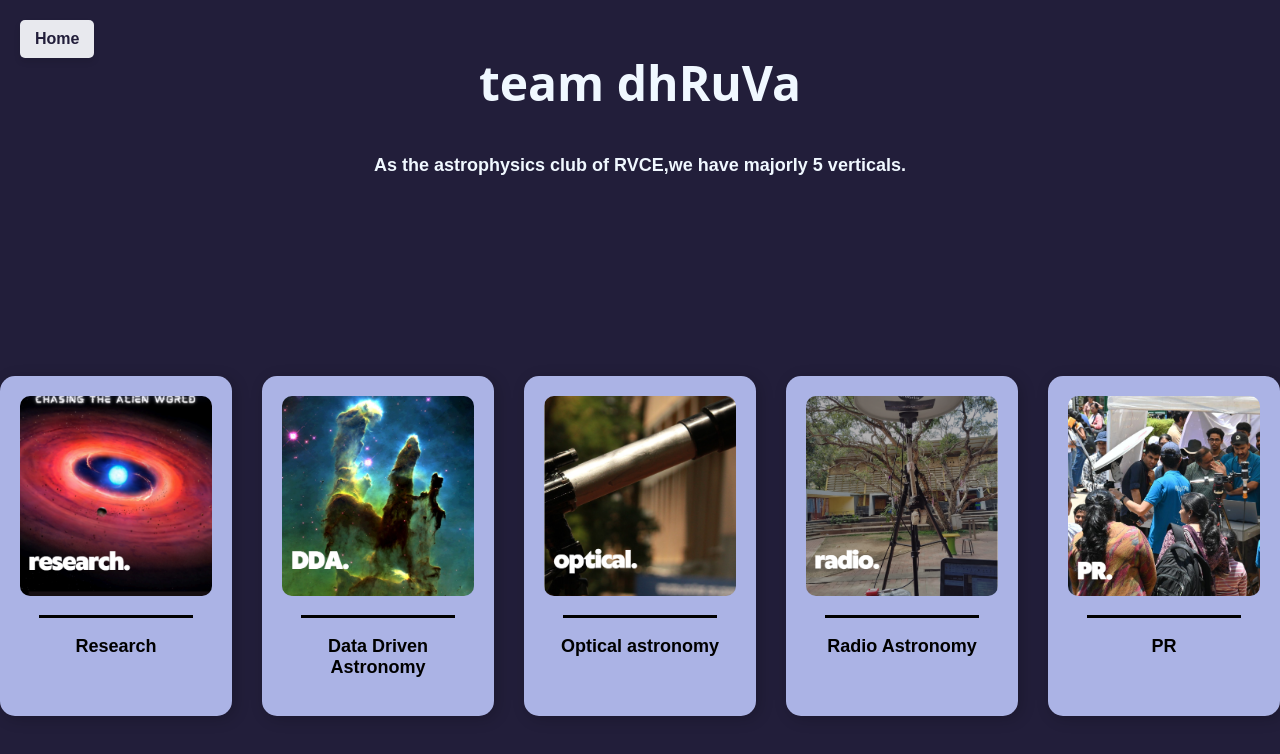
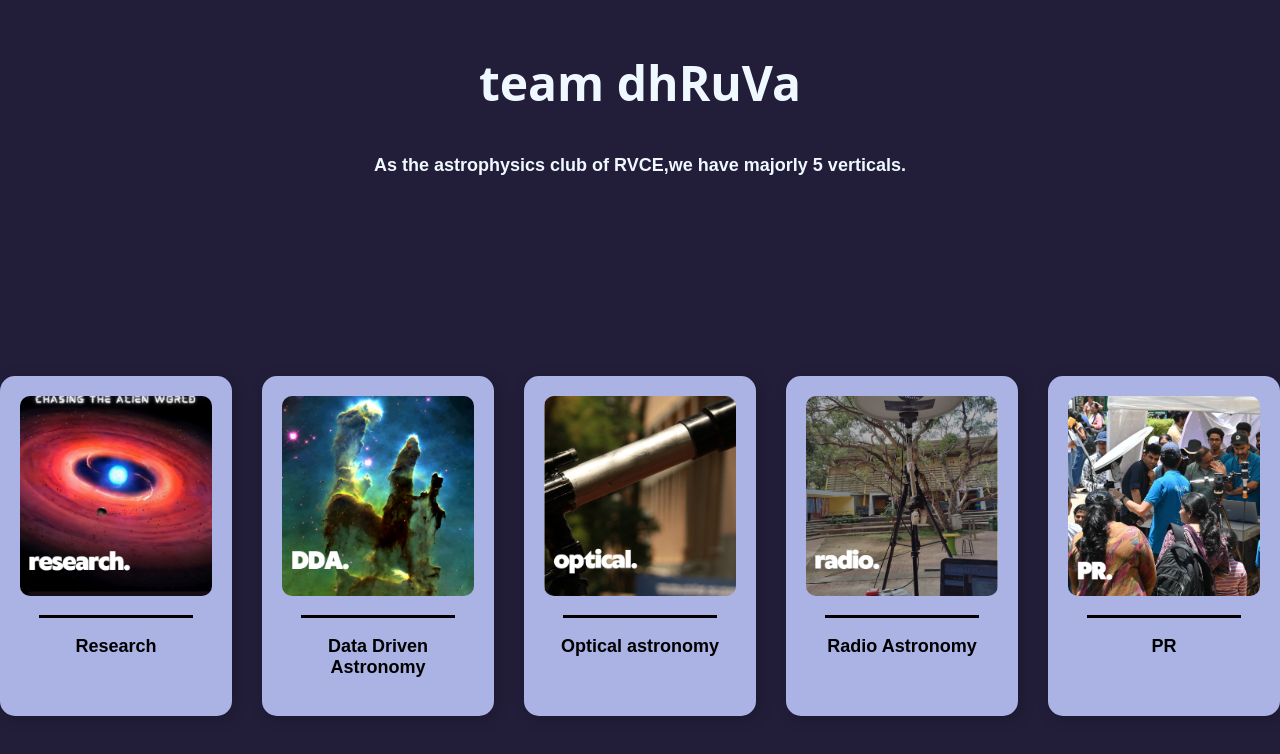
Before and after one commit to Team-Dhruva/Nitya, a plain HTML site: page about.html in a window 1280 px wide. Drawn offline with Linux system fonts and the light colour scheme.

Commit message:
Third committ

```diff
--- a/about.html
+++ b/about.html
@@ -77,7 +77,7 @@
     </style>
 </head>
 <body>
-    <a href="./index.html" class="home-button">Home</a>
+
 <h2>team dhRuVa</h2>
 <p style="color:aliceblue">As the astrophysics club of RVCE,we have majorly 5 verticals.
 
```
Also changed, not shown: crew.html (+1 -1 lines), missionlead.html (+1 -1 lines).
